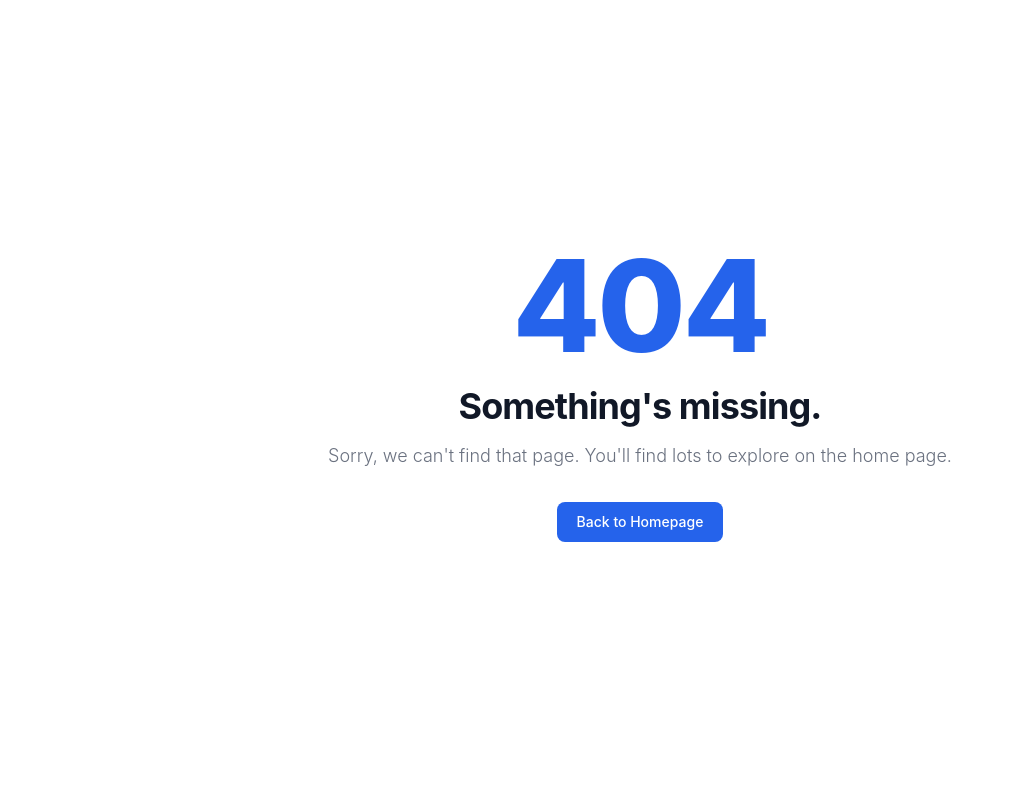
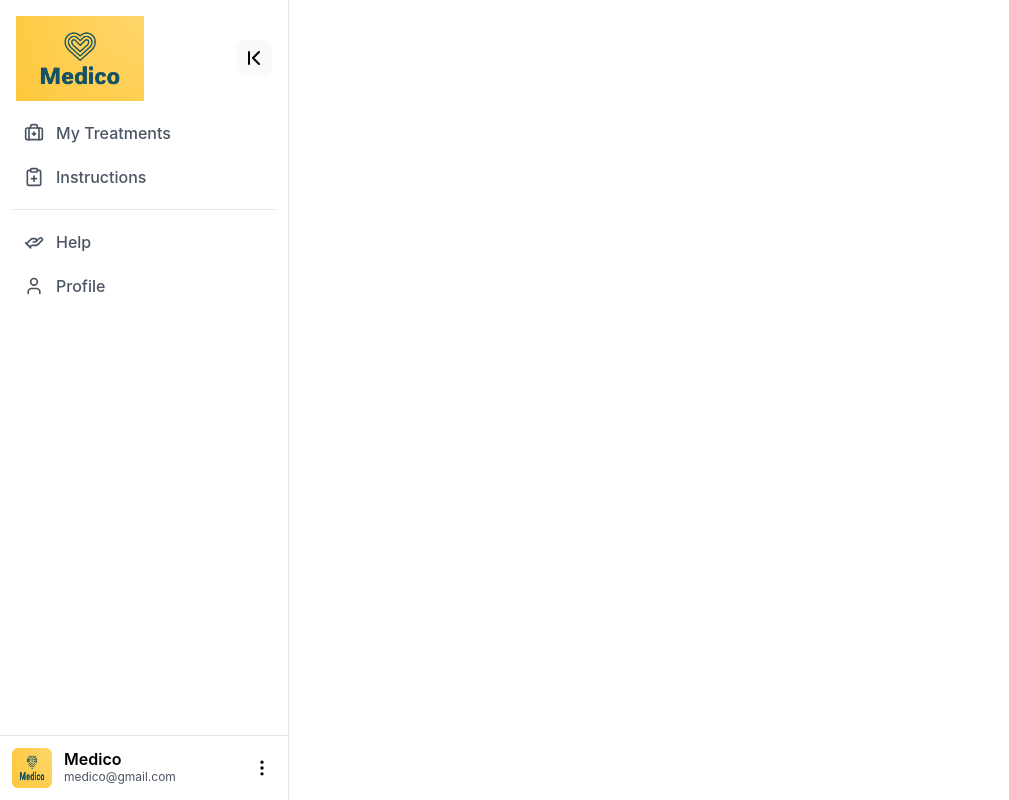
Before and after one commit to DeepakKumarKhatri/Medical-Staff-Management, a React (Create React App) app in the folder client/: page /patient in a window 1280 px wide. Before the commit this address had no page. Shown: the whole page, without its empty margins (0-1009 px from the left). Built offline with nearby package versions, Linux system fonts and the light colour scheme.

Commit message:
Created Patient Home + Sidebar + Dropdown

```diff
--- a/client/package.json
+++ b/client/package.json
@@ -11,6 +11,7 @@
     "@testing-library/jest-dom": "^5.17.0",
     "@testing-library/react": "^13.4.0",
     "@testing-library/user-event": "^13.5.0",
+    "lucide-react": "^0.400.0",
     "react": "^18.3.1",
     "react-dom": "^18.3.1",
     "react-router-dom": "^6.24.1",
--- a/client/src/App.js
+++ b/client/src/App.js
@@ -3,6 +3,7 @@ import SignIn from "./components/SignIn/SignIn";
 import SignUp from "./components/SignUp/SignUp";
 import { createBrowserRouter, RouterProvider } from "react-router-dom";
 import NotFound from "./screens/NotFound/NotFound";
+import SidebarLayout from "./components/Sidebar/SidebarLayout";
 
 const router = createBrowserRouter([
   {
@@ -12,7 +13,7 @@ const router = createBrowserRouter([
         <SignIn />
       </AuthLayout>
     ),
-    errorElement: <NotFound/>
+    errorElement: <NotFound />,
   },
   {
     path: "/register",
@@ -21,7 +22,34 @@ const router = createBrowserRouter([
         <SignUp />
       </AuthLayout>
     ),
-    errorElement: <NotFound/>
+    errorElement: <NotFound />,
+  },
+  {
+    path: "/patient",
+    element: <SidebarLayout />,
+    errorElement: <NotFound />,
+    children: [
+      {
+        path: "home",
+        element: <SignUp />,
+        errorElement: <NotFound />,
+      },
+      {
+        path: "instructions",
+        element: <SignUp />,
+        errorElement: <NotFound />,
+      },
+      {
+        path: "help",
+        element: <SignUp />,
+        errorElement: <NotFound />,
+      },
+      {
+        path: "profile",
+        element: <SignUp />,
+        errorElement: <NotFound />,
+      },
+    ],
   },
 ]);
 
--- /dev/null
+++ b/client/src/components/Dropdown/Dropdown.jsx
@@ -0,0 +1,46 @@
+import * as React from "react";
+import Menu from "@mui/material/Menu";
+import MenuItem from "@mui/material/MenuItem";
+import { MoreVertical } from "lucide-react";
+
+export default function PositionedMenu() {
+  const [anchorEl, setAnchorEl] = React.useState(null);
+  const open = Boolean(anchorEl);
+  const handleClick = (event) => {
+    setAnchorEl(event.currentTarget);
+  };
+  const handleClose = () => {
+    setAnchorEl(null);
+  };
+
+  return (
+    <div>
+      <MoreVertical
+        id="demo-positioned-button"
+        aria-controls={open ? "demo-positioned-menu" : undefined}
+        aria-haspopup="true"
+        aria-expanded={open ? "true" : undefined}
+        onClick={handleClick}
+        size={20}
+      />
+      <Menu
+        id="demo-positioned-menu"
+        aria-labelledby="demo-positioned-button"
+        anchorEl={anchorEl}
+        open={open}
+        onClose={handleClose}
+        anchorOrigin={{
+          vertical: "top",
+          horizontal: "left",
+        }}
+        transformOrigin={{
+          vertical: "top",
+          horizontal: "left",
+        }}
+      >
+        <MenuItem onClick={handleClose}>Logout</MenuItem>
+        <MenuItem onClick={handleClose}>Edit Profile</MenuItem>
+      </Menu>
+    </div>
+  );
+}
--- /dev/null
+++ b/client/src/components/Sidebar/Sidebar.jsx
@@ -0,0 +1,138 @@
+import {
+  ChevronFirst,
+  ChevronLast,
+  BriefcaseMedical,
+  ClipboardPlus,
+  HandHelping,
+  User,
+} from "lucide-react";
+import logo from "../../assets/images/logo/logo.png";
+import profile from "../../assets/images/logo/logo.png";
+import { createContext, useContext, useState } from "react";
+import { Link, useLocation } from "react-router-dom";
+import PositionedMenu from "../Dropdown/Dropdown";
+
+const SidebarContext = createContext();
+
+export function Sidebar({ children }) {
+  const [expanded, setExpanded] = useState(true);
+  return (
+    <>
+      <aside className="h-screen">
+        <nav className="h-full flex flex-col bg-white border-r shadow-sm">
+          <div className="p-4 pb-2 flex justify-between items-center">
+            <img
+              src={logo}
+              className={`overflow-hidden transition-all ${
+                expanded ? "w-32" : "w-0"
+              }`}
+              alt="Medico App Logo"
+            />
+            <button
+              onClick={() => setExpanded((curr) => !curr)}
+              className="p-1.5 rounded-lg bg-gray-50 hover:bg-gray-100"
+            >
+              {expanded ? <ChevronFirst /> : <ChevronLast />}
+            </button>
+          </div>
+
+          <SidebarContext.Provider value={{ expanded }}>
+            <ul className="flex-1 px-3">{children}</ul>
+          </SidebarContext.Provider>
+
+          <div className="border-t flex p-3">
+            <img
+              src={profile}
+              className="w-10 h-10 rounded-md"
+              alt="User Profile"
+            />
+            <div
+              className={`flex justify-between items-center overflow-hidden transition-all ${
+                expanded ? "w-52 ml-3" : "w-0"
+              } `}
+            >
+              <div className="leading-4">
+                <h4 className="font-semibold">Medico</h4>
+                <span className="text-xs text-gray-600">medico@gmail.com</span>
+              </div>
+              <PositionedMenu/>
+            </div>
+          </div>
+        </nav>
+      </aside>
+    </>
+  );
+}
+
+export function SidebarItem({ icon, text, to, alert }) {
+  const { expanded } = useContext(SidebarContext);
+  const location = useLocation();
+  const active = location.pathname === to;
+
+  return (
+    <li>
+      <Link
+        to={to}
+        className={`relative flex items-center py-2 px-3 my-1 font-medium rounded-md cursor-pointer transition-colors group ${
+          active
+            ? "bg-gradient-to-tr from-indigo-200 to-indigo-100 text-indigo-800"
+            : "hover:bg-indigo-50 text-gray-600"
+        }`}
+      >
+        {icon}
+        <span
+          className={`overflow-hidden transition-all ${
+            expanded ? "w-52 ml-3" : "w-0"
+          }`}
+        >
+          {text}
+        </span>
+        {alert && (
+          <div
+            className={`absolute right-2 w-2 h-2 rounded bg-indigo-400 ${
+              expanded ? "" : "top-2"
+            }`}
+          ></div>
+        )}
+
+        {!expanded && (
+          <div
+            className={`absolute left-full rounded-md px-2 py-1 ml-6 bg-indigo-100 text-indigo-800 text-sm invisible opacity-20 -translate-x-3 transition-all group-hover:visible group-hover:opacity-100 group-hover:translate-x-0`}
+          >
+            {text}
+          </div>
+        )}
+      </Link>
+    </li>
+  );
+}
+
+const SidebarCaller = ({ children }) => {
+  return (
+    <Sidebar>
+      <SidebarItem
+        icon={<BriefcaseMedical size={20} />}
+        text="My Treatments"
+        to="/patient/home"
+      />
+      <SidebarItem
+        icon={<ClipboardPlus size={20} />}
+        text="Instructions"
+        to="/patient/instructions"
+      />
+      <hr className="my-3" />
+      <SidebarItem
+        icon={<HandHelping size={20} />}
+        text="Help"
+        to="/patient/help"
+      />
+      <SidebarItem
+        icon={<User size={20} />}
+        text="Profile"
+        to="/patient/profile"
+      />
+    </Sidebar>
+  );
+};
+
+export default SidebarCaller;
--- /dev/null
+++ b/client/src/components/Sidebar/SidebarLayout.jsx
@@ -0,0 +1,16 @@
+import React from "react";
+import SidebarCaller from "./Sidebar";
+import { Outlet } from "react-router-dom";
+
+const SidebarLayout = () => {
+  return (
+    <div className="flex">
+      <SidebarCaller />
+      <div className="flex-1">
+        <Outlet />
+      </div>
+    </div>
+  );
+};
+
+export default SidebarLayout;
--- a/client/src/components/TextBackground/TextBackground.jsx
+++ b/client/src/components/TextBackground/TextBackground.jsx
@@ -4,7 +4,7 @@ const TextBackground = () => {
   return (
     <div className="flex flex-col items-start justify-center h-full p-8 bg-gray-100">
       <img
-        src={'https://avatars.githubusercontent.com/u/86526696?v=4'}
+        src="../../assets/images/logo/logo.png"
         alt="Hospital Management System Logo"
         className="mb-4 w-24 h-24"
       />
```
Also changed, not shown: 1 other file (tests, documents, lock files or other folders).
